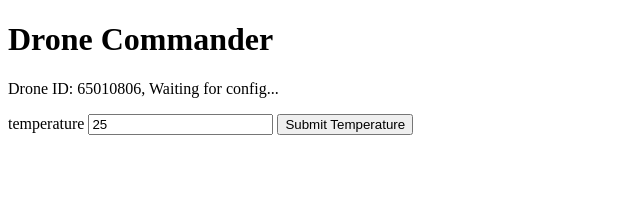
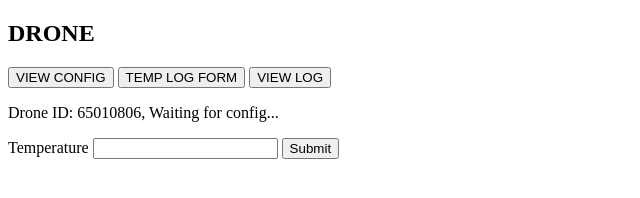
Before and after one commit to nnpak02/webdev, a plain HTML site: page clien/index.html in a window 1280 px wide. Shown: the whole page, without its empty margins (0-640 px from the left). Drawn offline with Linux system fonts and the light colour scheme; no server answers.

Commit message:
Update index.html

```diff
--- a/clien/index.html
+++ b/clien/index.html
@@ -1,35 +1,59 @@
 <!DOCTYPE html>
 <html lang="en">
-
 <head>
     <meta charset="UTF-8">
     <meta name="viewport" content="width=device-width, initial-scale=1.0">
+    <link rel="preconnect" href="https://fonts.googleapis.com">
+    <link href="https://fonts.googleapis.com/css2?family=Bubblegum+Sans&family=Quicksand:wght@400;500;600&display=swap" rel="stylesheet">
     <link rel="stylesheet" href="style.css">
     <title>Drone Commander</title>
 </head>
+<body>
+    <div class="container">
+        <nav>
+            <header>
+                <h1 class="title-effect">DRONE</h1>
+            </header>
+            <button onclick="showSection('config')">VIEW CONFIG</button>
+            <button onclick="showSection('logging')">TEMP LOG FORM</button>
+            <button onclick="showSection('status')">VIEW LOG</button>
+        </nav>
 
-<body>
-    <h1>Drone Commander</h1>
+        <main>
+            <div id="config" class="section">
 
-    <div id="config"></div>
+            </div>
 
-    <div id="logging">
+            <div id="logging" class="section">
+                <form id="my-form" method="post">
+                    <label for="temperature">Temperature</label>
+                    <input type="text" name="temperature" id="temperature" required>
+                    <button type="submit">Submit</button>
+                </form>
+            </div>
 
-
-        <form id="my-form" method="post">
-            <label for="temperature">temperature</label>
-            <input type="text" name="temperature" id="temperature" value="25">
-            <button type="submit">Submit Temperature</button>
-        </form>
-
+            <div id="status" class="section">
+                <div id="logs_list"></div>
+            </div>
+        </main>
     </div>
 
+    <script src="main.js"></script>
+    <script>
+        function showSection(sectionId) {
+            document.querySelectorAll('.section').forEach(section => {
+                section.style.display = 'none';
+            });
+            document.getElementById(sectionId).style.display = 'block';
+            if (sectionId === 'status') {
+                loadLogs();
+            }
+        }
 
-    <div id="status"></div>
-
-    <div id="logs_list"></div>
-
-    <script src = main.js></script>
+        async function loadLogs() {
+            const logs = await getAllLogs();
+            displayLogsTable(logs);
+        }
+    </script>
 </body>
-
 </html>
```
